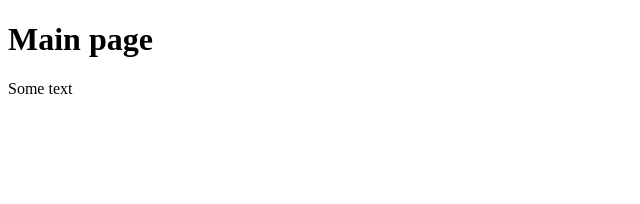
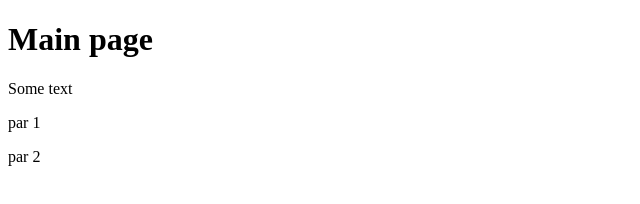
Before and after one commit to Mihaylik/ISMPrakt09, a plain HTML site: page index.html in a window 1280 px wide. Shown: the full height of the page, 0-640 px from the left. Drawn offline with Linux system fonts and the light colour scheme.

Commit message:
Added paragraphs at index.html

```diff
--- a/index.html
+++ b/index.html
@@ -7,5 +7,7 @@
 <body>
 <h1>Main page</h1>
 <p>Some text</p>
+<p>par 1</p>
+<p>par 2</p>
 </body>
 </html>
```
